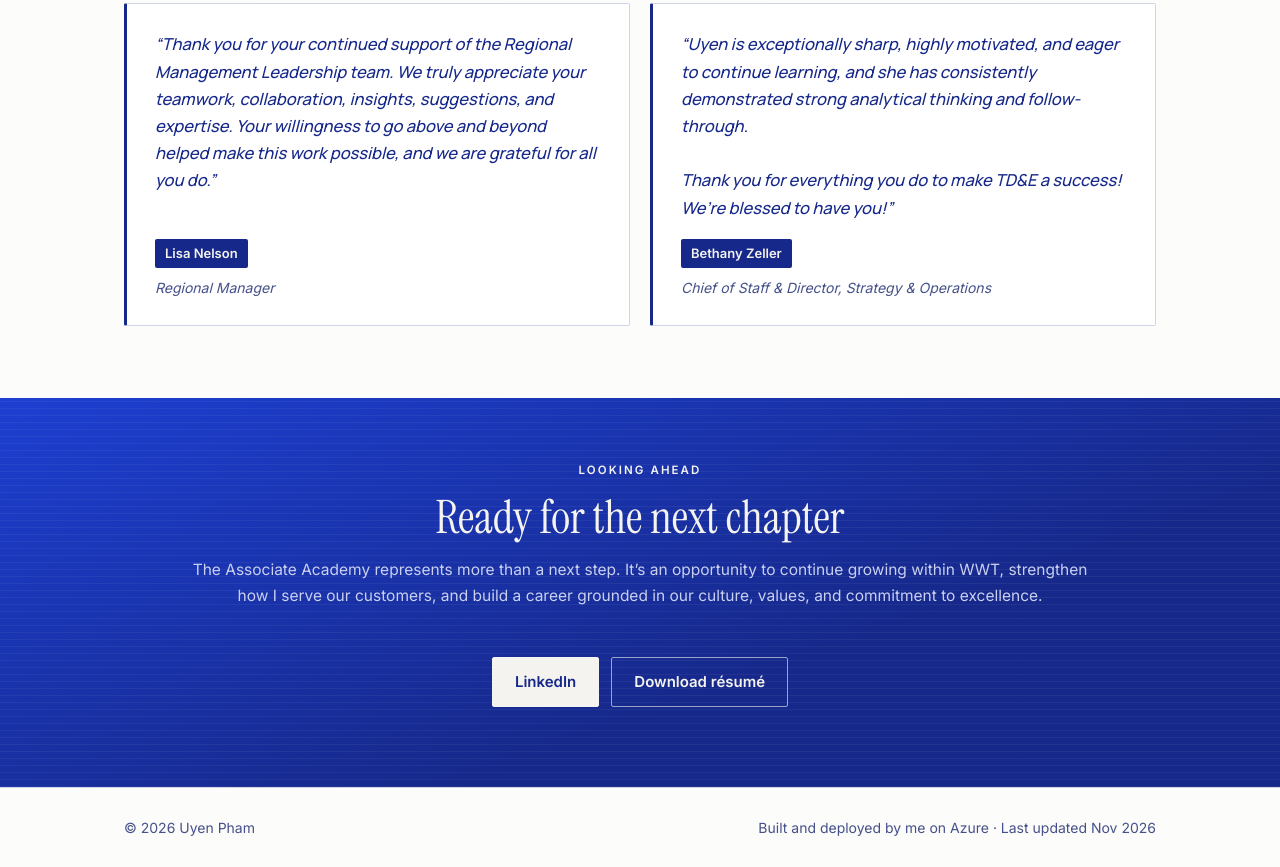
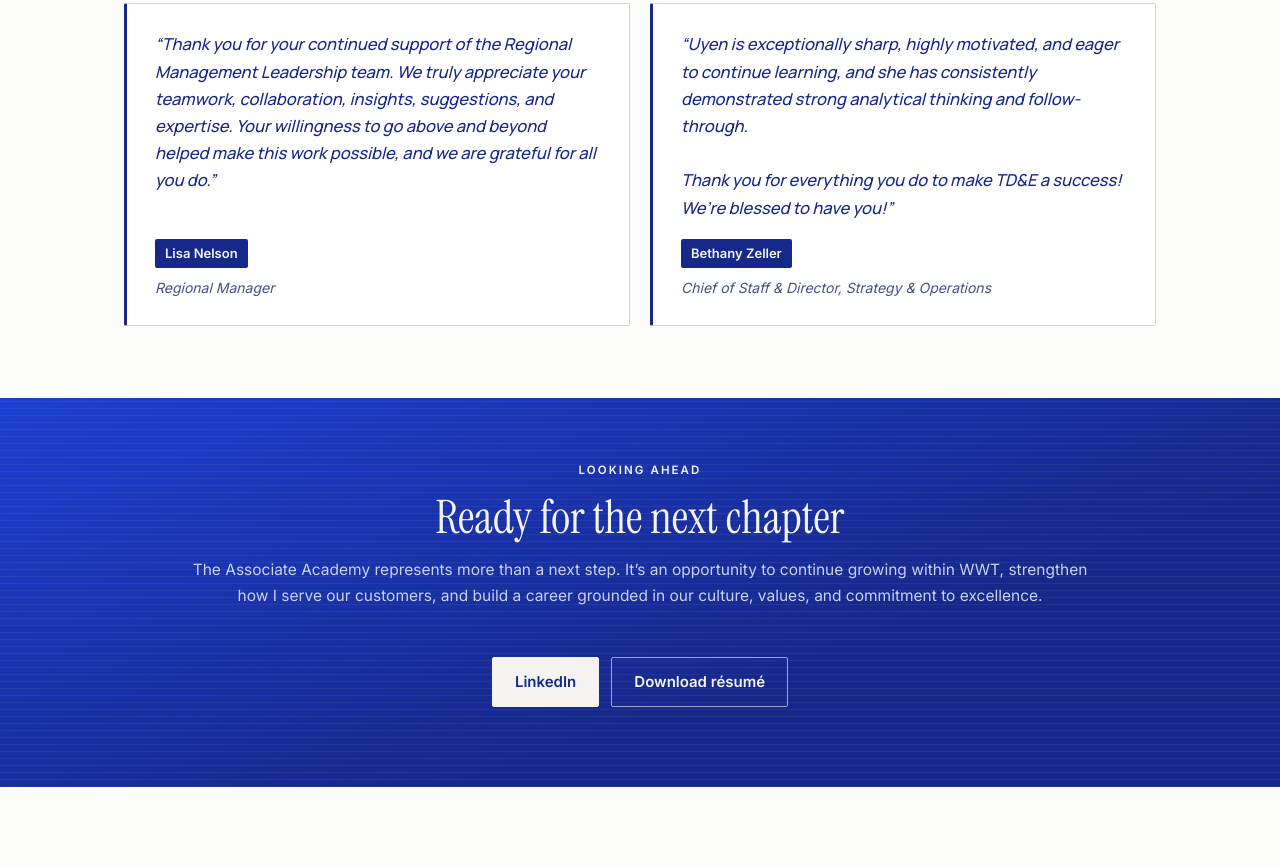
Before and after one commit to pu7en/portfolio, a plain HTML site: page index.html in a window 1280 px wide. Shown: the part 5666-6533 px from the top of the page. After the commit the page ends 6453 px from the top, so only its background shows below. Drawn offline with Linux system fonts and the light colour scheme.

Commit message:
Add files via upload

```diff
--- a/index.html
+++ b/index.html
@@ -567,14 +567,6 @@ a.course::after { content: " \2197"; font-size: .8em; color: #1d3fd1; }
     </div>
   </div>
 </section>
-
-<footer>
-  <div class="wrap">
-    <span>© 2026 Uyen Pham</span>
-    <span>Built and deployed by me on Azure · Last updated Nov 2026</span>
-  </div>
-</footer>
-
 <script>
   (function () {
     var els = document.querySelectorAll('.reveal');
```
